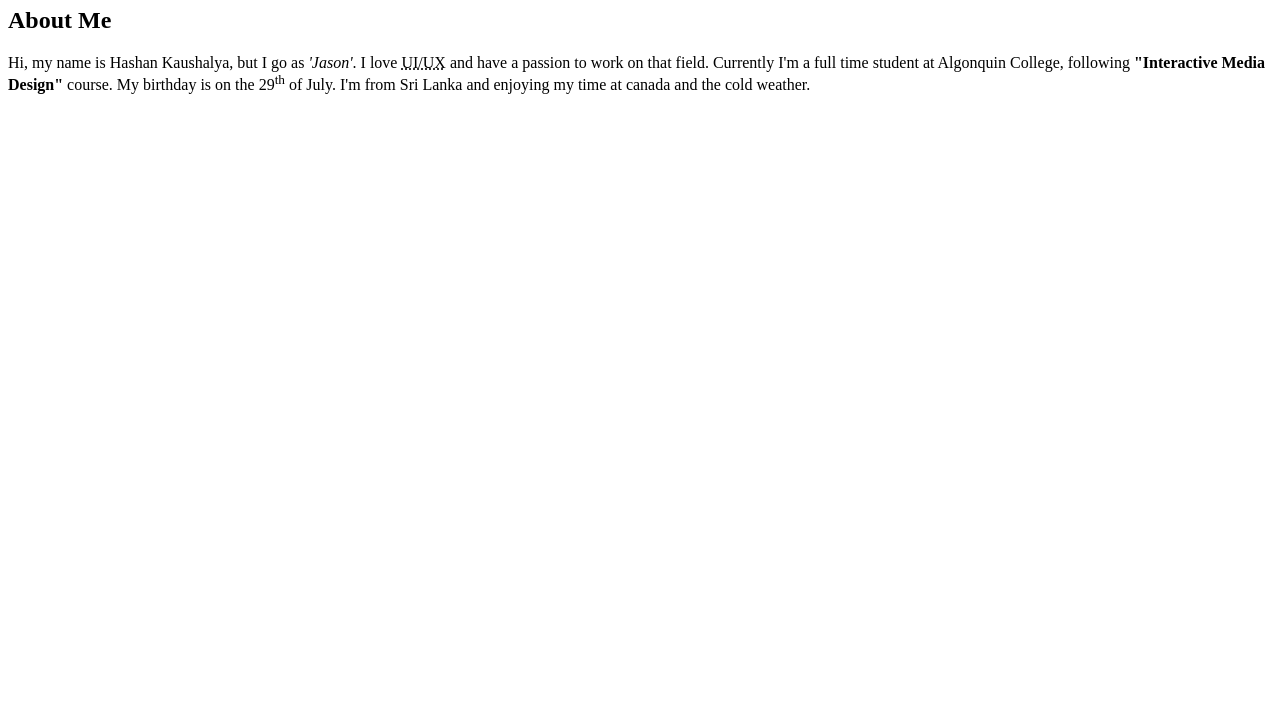
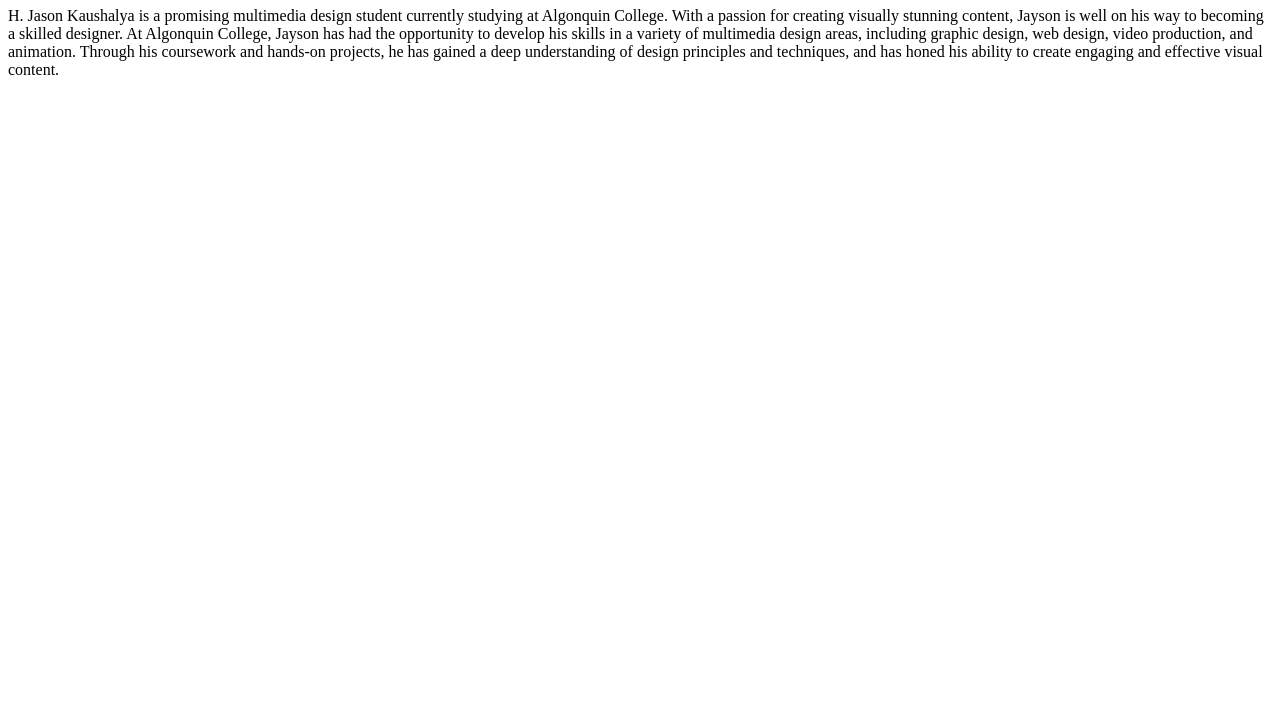
Before and after one commit to HashanKaushalya/mtm6201-week1, a plain HTML site: page index.html in a window 1280 px wide. Shown: the part 73-800 px from the top of the page. Drawn offline with Linux system fonts and the light colour scheme.

Commit message:
Update index.html

```diff
--- a/index.html
+++ b/index.html
@@ -11,9 +11,9 @@
         <h1> Hashan Kaushalya</h1>
     </header>
     <article>
-        <h2> About Me </h2>
         <p>
-            Hi, my name is Hashan Kaushalya, but I go as <em>'Jason'</em>. I love <abbr title="UX (user experience) and UI (user interface)">UI/UX</abbr> and have a passion to work on that field. Currently I'm a full time student at Algonquin College, following <strong> "Interactive Media Design" </strong> course. My birthday is on the 29<sup>th</sup> of July. I'm from Sri Lanka and enjoying my time at canada and the cold weather.
+            H. Jason Kaushalya is a promising multimedia design student currently studying at Algonquin College. With a passion for creating visually stunning content, Jayson is well on his way to becoming a skilled designer.
+            At Algonquin College, Jayson has had the opportunity to develop his skills in a variety of multimedia design areas, including graphic design, web design, video production, and animation. Through his coursework and hands-on projects, he has gained a deep understanding of design principles and techniques, and has honed his ability to create engaging and effective visual content.
         </p>
 </body>
 </html>
```
